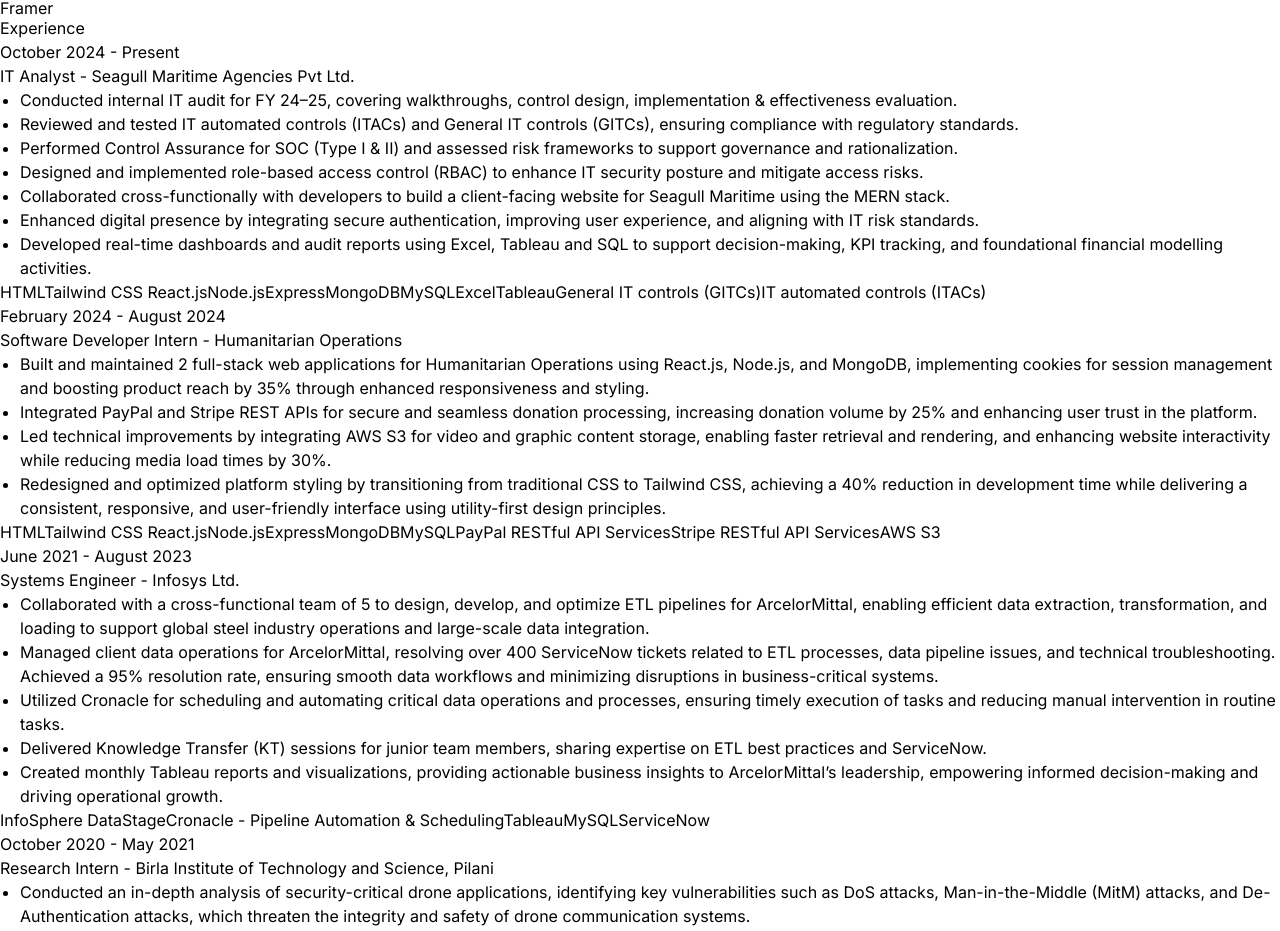
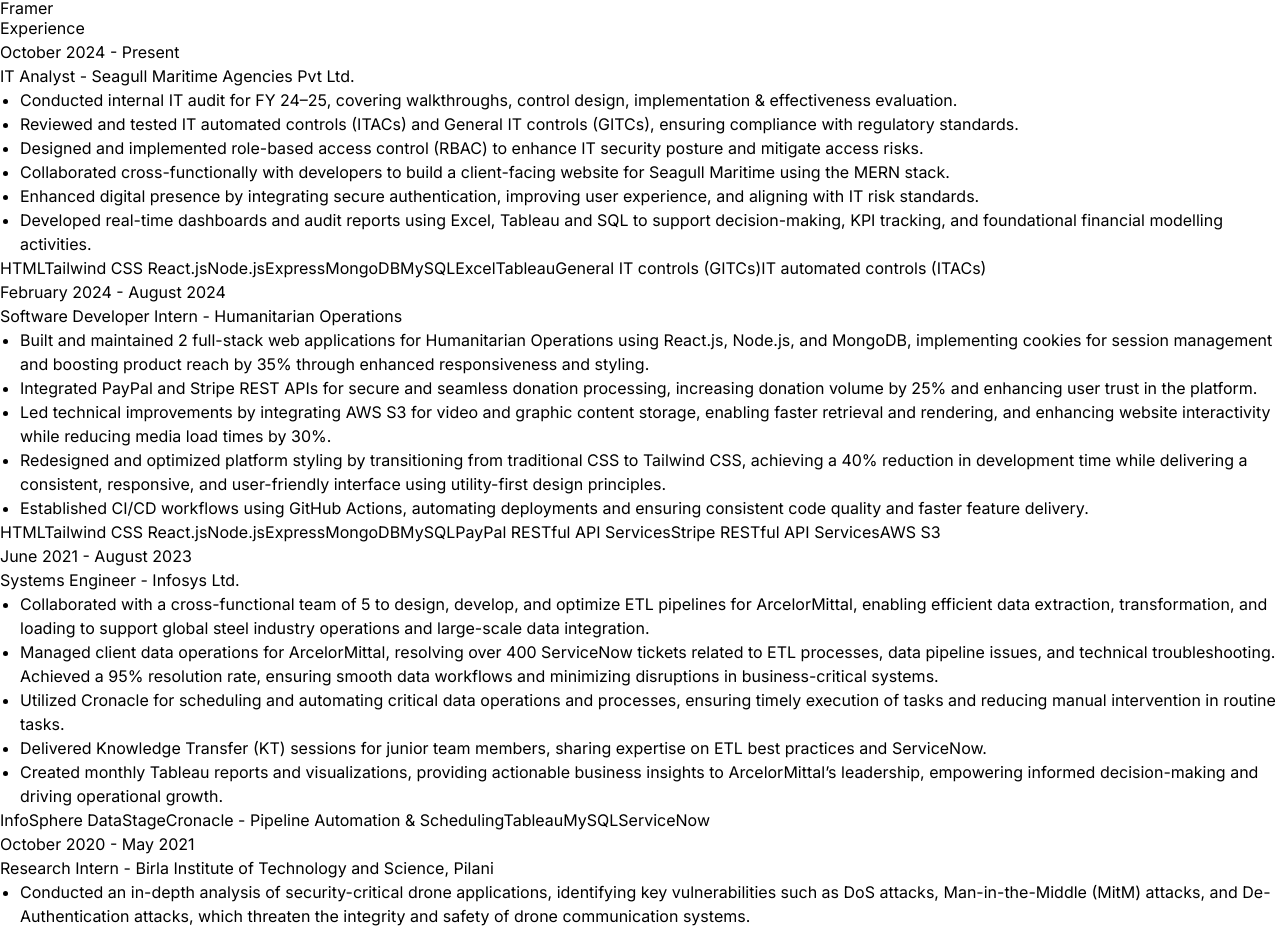
Before and after one commit to adharagrawal98/Portfolio-Website, a React (Vite) app: page / in a window 1280 px wide. Shown: the part 1876-2807 px from the top of the page. Built offline with nearby package versions, Linux system fonts and the light colour scheme.

Commit message:
Update index.js

```diff
--- a/src/constants/index.js
+++ b/src/constants/index.js
@@ -11,7 +11,6 @@
     description: ` <ul style="list-style-type: disc; padding-left: 20px;">
     <li>Conducted internal IT audit for FY 24–25, covering walkthroughs, control design, implementation & effectiveness evaluation.</li>
     <li>Reviewed and tested IT automated controls (ITACs) and General IT controls (GITCs), ensuring compliance with regulatory standards.</li>
-    <li>Performed Control Assurance for SOC (Type I & II) and assessed risk frameworks to support governance and rationalization.</li>
     <li>Designed and implemented role-based access control (RBAC) to enhance IT security posture and mitigate access risks.</li>
     <li>Collaborated cross-functionally with developers to build a client-facing website for Seagull Maritime using the MERN stack.</li>
     <li>Enhanced digital presence by integrating secure authentication, improving user experience, and aligning with IT risk standards.</li>
@@ -29,6 +28,7 @@
     <li>Integrated PayPal and Stripe REST APIs for secure and seamless donation processing, increasing donation volume by 25% and enhancing user trust in the platform.</li>
     <li>Led technical improvements by integrating AWS S3 for video and graphic content storage, enabling faster retrieval and rendering, and enhancing website interactivity while reducing media load times by 30%.</li>
     <li>Redesigned and optimized platform styling by transitioning from traditional CSS to Tailwind CSS, achieving a 40% reduction in development time while delivering a consistent, responsive, and user-friendly interface using utility-first design principles.</li>
+    <li> Established CI/CD workflows using GitHub Actions, automating deployments and ensuring consistent code quality and faster feature delivery.</li>
 </ul>`,
     technologies: ["HTML", "Tailwind CSS ", "React.js", "Node.js", "Express", "MongoDB", "MySQL", "PayPal RESTful API Services", "Stripe RESTful API Services", "AWS S3"],
   },
```
